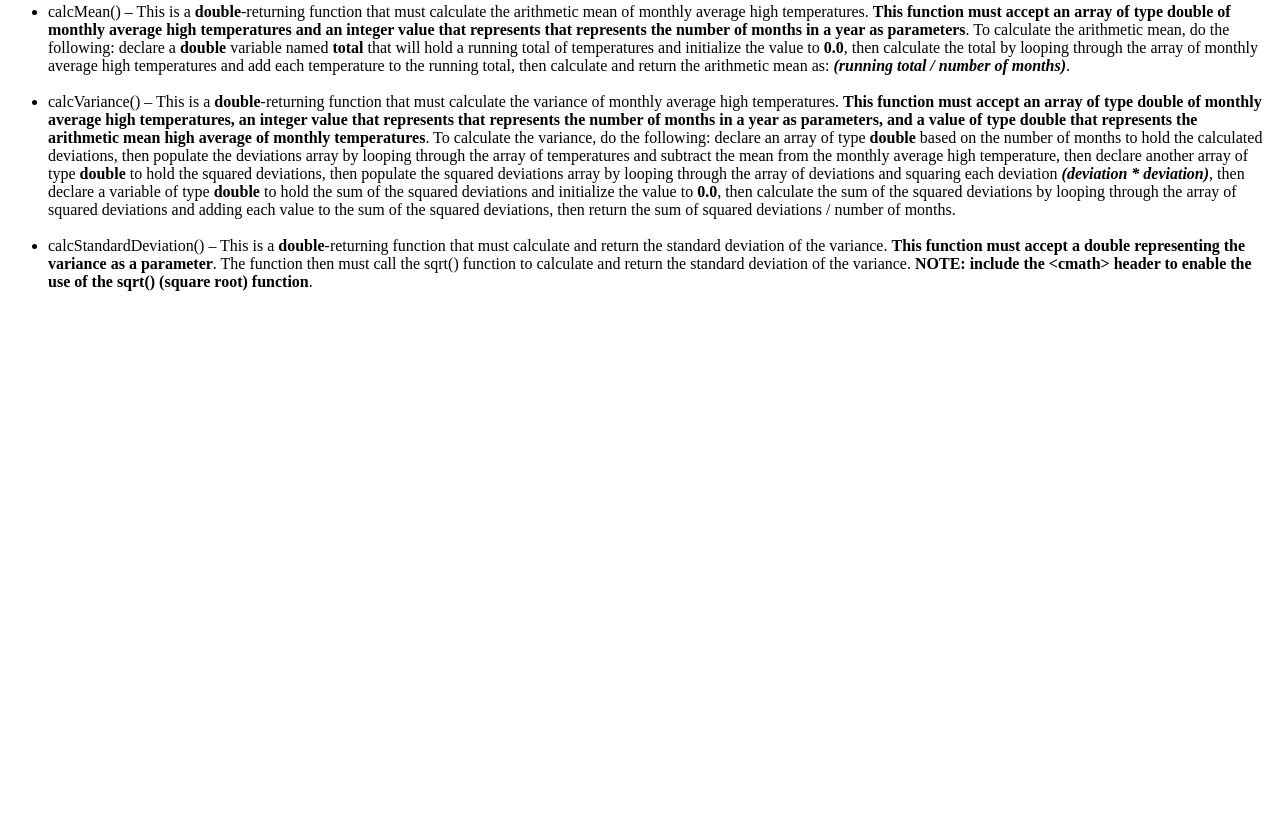
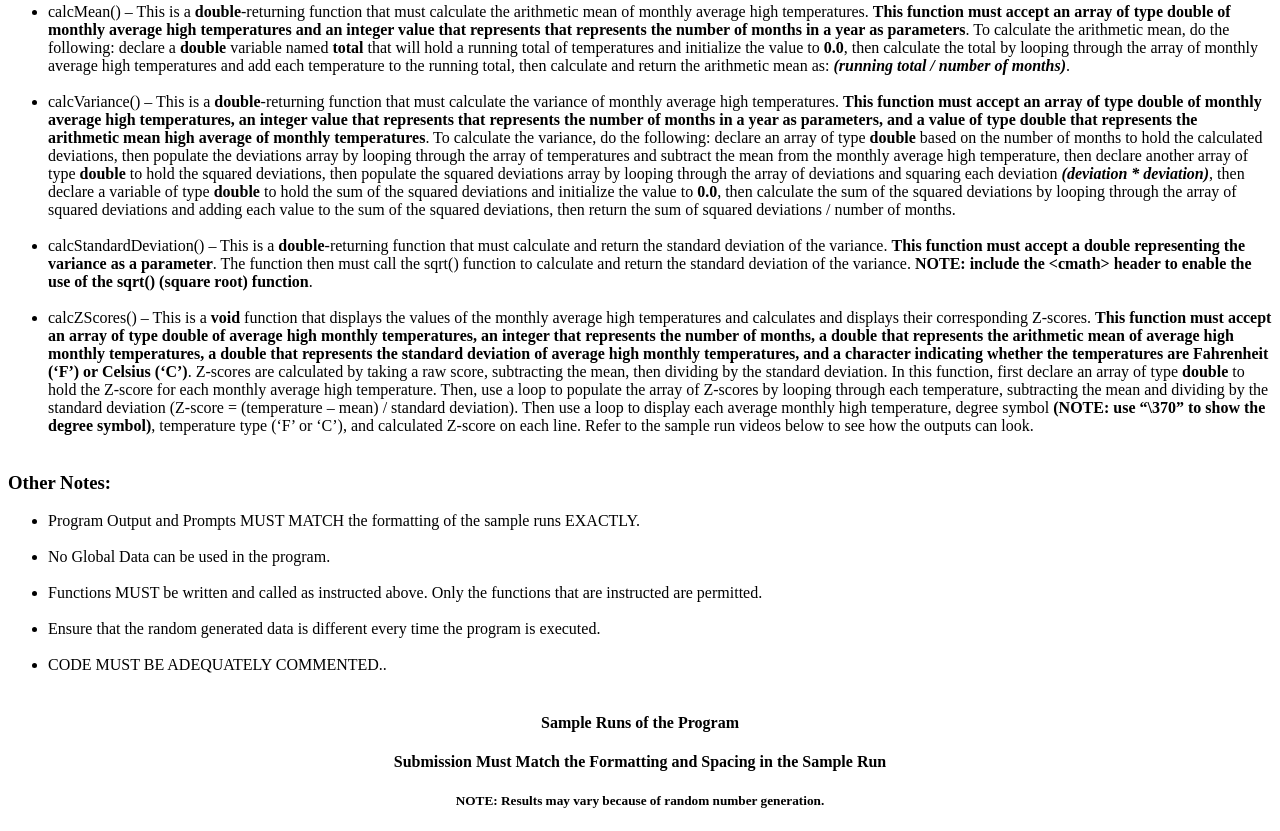
Before and after one commit to DrCarlArringtonCPCC001/DrCarlArringtonCPCC001.github.io, a plain HTML site: page makeupexam.html in a window 1280 px wide. Shown: the part 1808-2639 px from the top of the page. Before the commit the page ends 2133 px from the top, so only its background shows below. Drawn offline with Linux system fonts and the light colour scheme.

Commit message:
Update makeupexam.html

```diff
--- a/makeupexam.html
+++ b/makeupexam.html
@@ -234,6 +234,35 @@
         <b>NOTE: include the &lt;cmath&gt; header to enable the use of the sqrt() (square root) function</b>.
       </li>
       <br>
+      <li>
+        calcZScores() – This is a <b>void</b> function that displays the values of the monthly average high temperatures and calculates and displays their corresponding Z-scores.
+        <b>This function must accept an array of type double of average high monthly temperatures, an integer that represents the number of months, a double that represents
+        the arithmetic mean of average high monthly temperatures, a double that represents the standard deviation of average high monthly temperatures, and a character
+        indicating whether the temperatures are Fahrenheit (‘F’) or Celsius (‘C’)</b>. Z-scores are calculated by taking a raw score, subtracting the mean, then dividing by the
+        standard deviation. In this function, first declare an array of type <b>double</b> to hold the Z-score for each monthly average high temperature. Then, use a loop to populate
+        the array of Z-scores by looping through each temperature, subtracting the mean and dividing by the standard deviation (Z-score = (temperature – mean) / standard deviation).
+        Then use a loop to display each average monthly high temperature, degree symbol <b>(NOTE: use “\370” to show the degree symbol)</b>, temperature type (‘F’ or ‘C’), and calculated
+        Z-score on each line. Refer to the sample run videos below to see how the outputs can look.
+      </li>
+      <br>
     </ul>
+    <h3>Other Notes:</h3>
+    <ul>
+      <li>Program Output and Prompts MUST MATCH the formatting of the sample runs EXACTLY.</li>
+      <br>
+      <li>No Global Data can be used in the program.</li>
+      <br>
+      <li>Functions MUST be written and called as instructed above. Only the functions that are instructed are permitted.</li>
+      <br>
+      <li>Ensure that the random generated data is different every time the program is executed.</li>
+      <br>
+      <li>CODE MUST BE ADEQUATELY COMMENTED..</li>
+      <br>
+    </ul>
+    <center>
+      <h4>Sample Runs of the Program</h4>
+      <h4>Submission Must Match the Formatting and Spacing in the Sample Run</h4>
+      <h5>NOTE: Results may vary because of random number generation.</h5>
+    </center>
   </body>
 </html>
```
